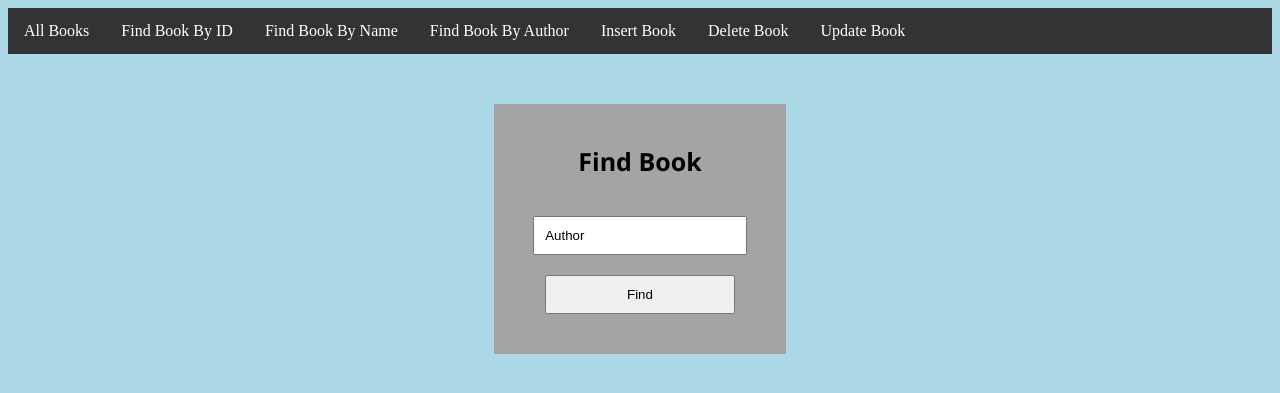
After one commit to CodingMike15/e-library, a Flask app: page /findbookbyauthor in a window 1280 px wide. The commit adds this page. Shown: the top 393 px of the page. Run offline with Flask 2, Linux system fonts and the light colour scheme.

Commit message:
Find Book By Author added

```diff
--- a/src/main.py
+++ b/src/main.py
@@ -28,6 +28,17 @@ def get_book_by_name():
         book_name = request.form['name']
         book = book_controller.get_by_name(book_name)
         return render_template('find_book_by_name.html', book=book)
+
+@app.route('/findbookbyauthor', methods=['GET', 'POST'])
+def get_book_by_author():
+    if request.method == 'GET':
+        return render_template('find_book_by_author.html')
+
+
+    if request.method == 'POST':
+        book_author = request.form['author']
+        books = book_controller.get_by_author(book_author)
+        return render_template('find_book_by_author.html', books=books)
 
 @app.route('/insertbook', methods=['GET', 'POST'])
 def insert_book():
--- a/src/templates/base.html
+++ b/src/templates/base.html
@@ -13,6 +13,7 @@
                 <li><a href="/">All Books</a></li>
                 <li><a href="/findbookbyid">Find Book By ID</a></li>
                 <li><a href="/findbookbyname">Find Book By Name</a></li>
+                <li><a href="/findbookbyauthor">Find Book By Author</a></li>
                 <li><a href="/insertbook">Insert Book</a></li>
                 <li><a href="/deletebook">Delete Book</a></li>
                 <li><a href="/updatebook">Update Book</a></li>
--- /dev/null
+++ b/src/templates/find_book_by_author.html
@@ -0,0 +1,23 @@
+{% extends "base.html" %}
+
+{% block content %}
+    <form method="POST" class="form">
+        <h2>Find Book</h2>
+        <br>
+        <input type="text" name="author" value="Author">
+        <br>
+        <input type="submit" value="Find">
+    </form>
+
+    {% if books %}
+        <ul>
+            {% for book in books %}
+                <div class="book_container">
+                    <p><b>ID:</b> {{book[0]}}</p>
+                    <p><b>Name:</b> {{book[1]}}</p>
+                    <p><b>Author:</b> {{book[2]}}</p>
+                </div>
+            {% endfor %}
+        </ul>
+    {% endif %}
+{% endblock %}
--- a/src/templates/find_book_by_id.html
+++ b/src/templates/find_book_by_id.html
@@ -1,7 +1,6 @@
 {% extends "base.html" %}
 
 {% block content %}
-    <br>
     <form method="POST" class="form">
         <h2>Find Book</h2>
         <br>
```
Also changed, not shown: src/book_controller.py (+7 -0 lines).
